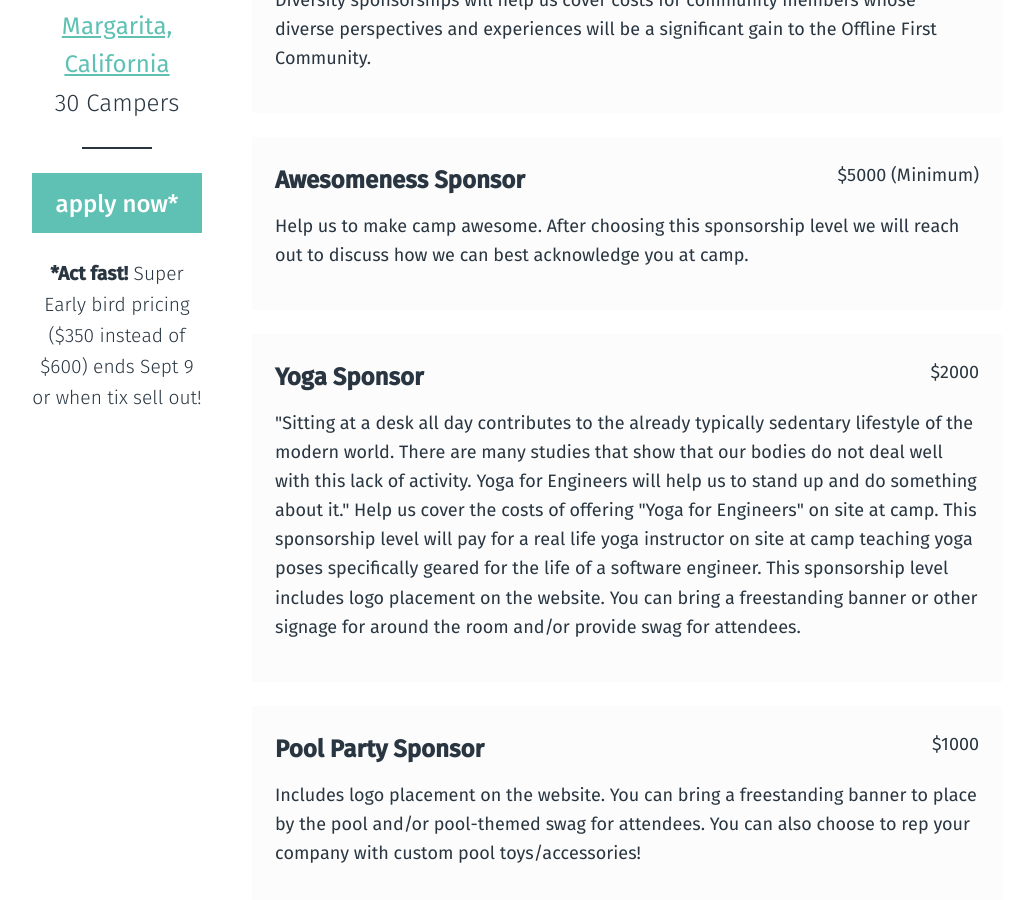
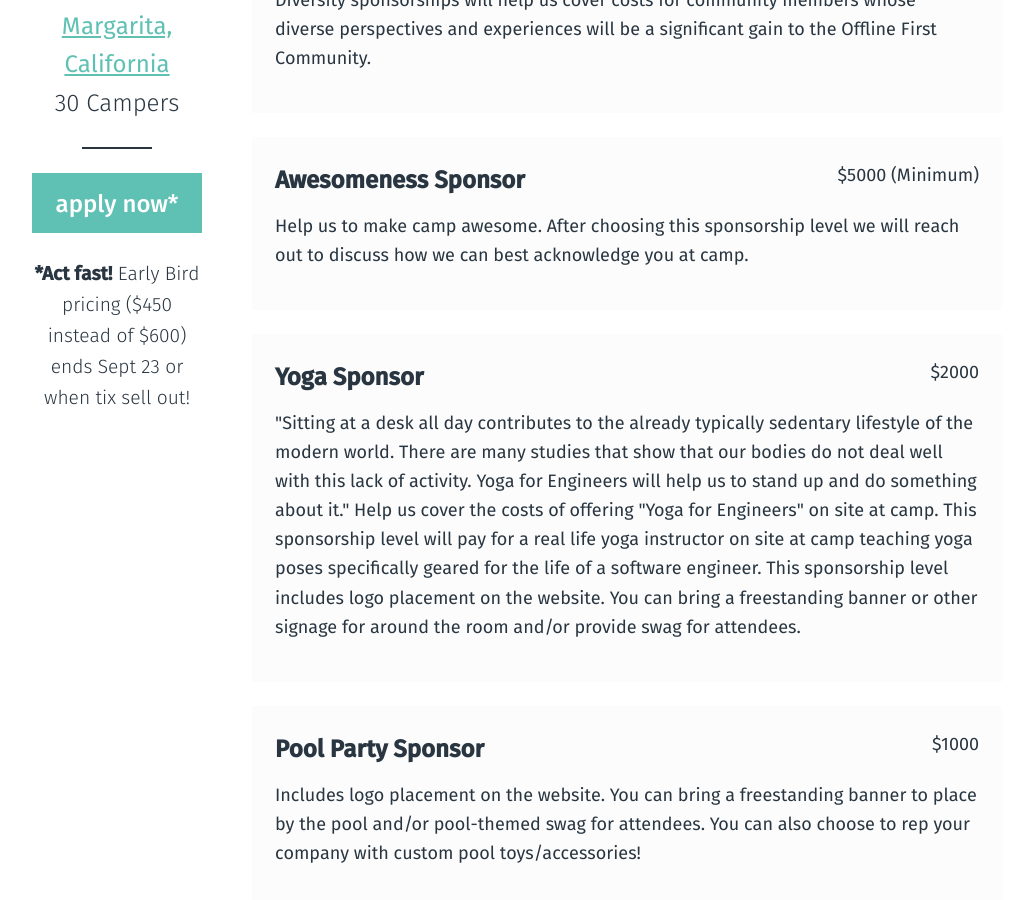
Before and after one commit to offlinefirst/offlinefirst.org, a Jekyll site: the page built from camp/sponsorships.html, in a window 1280 px wide and 900 px high, scrolled down 437 px. Shown: the whole window, without its empty margins (73-1083 px from the left). Built offline with Jekyll 4.4.1, drawn with Linux system fonts in a browser that asks for light colours; comment, search, counter and statistics services are not loaded; some of the changed text lies outside the part shown.

Commit message:
Updated early bird pricing

```diff
--- a/camp/sponsorships.html
+++ b/camp/sponsorships.html
@@ -25,7 +25,7 @@
 
   <p class="price">
     <small>
-      <strong>*Act fast!</strong> Super Early bird pricing ($350 instead of $600) ends Sept 9 or when tix sell out!
+      <strong>*Act fast!</strong> Early Bird pricing ($450 instead of $600) ends Sept 23 or when tix sell out!
     </small>
   </p>
 
@@ -93,8 +93,8 @@
   </div>
   <div class="apply">
     <span class="date">November 4-7, 2016</span><br>
-    <span class="price">$350*</span><br>
-    <em>*Act fast! Super Early bird pricing ends Sept 9 or when tix sell out!</em><br>
+    <span class="price">$450*</span><br>
+    <em>*Act fast! Early Bird pricing ends Sept 23 or when tix sell out!</em><br>
     <p><a href="https://offlinecamp.typeform.com/to/F93r36">Camper Application</a></p>
   </div>
   <div class="clear"></div>
```
